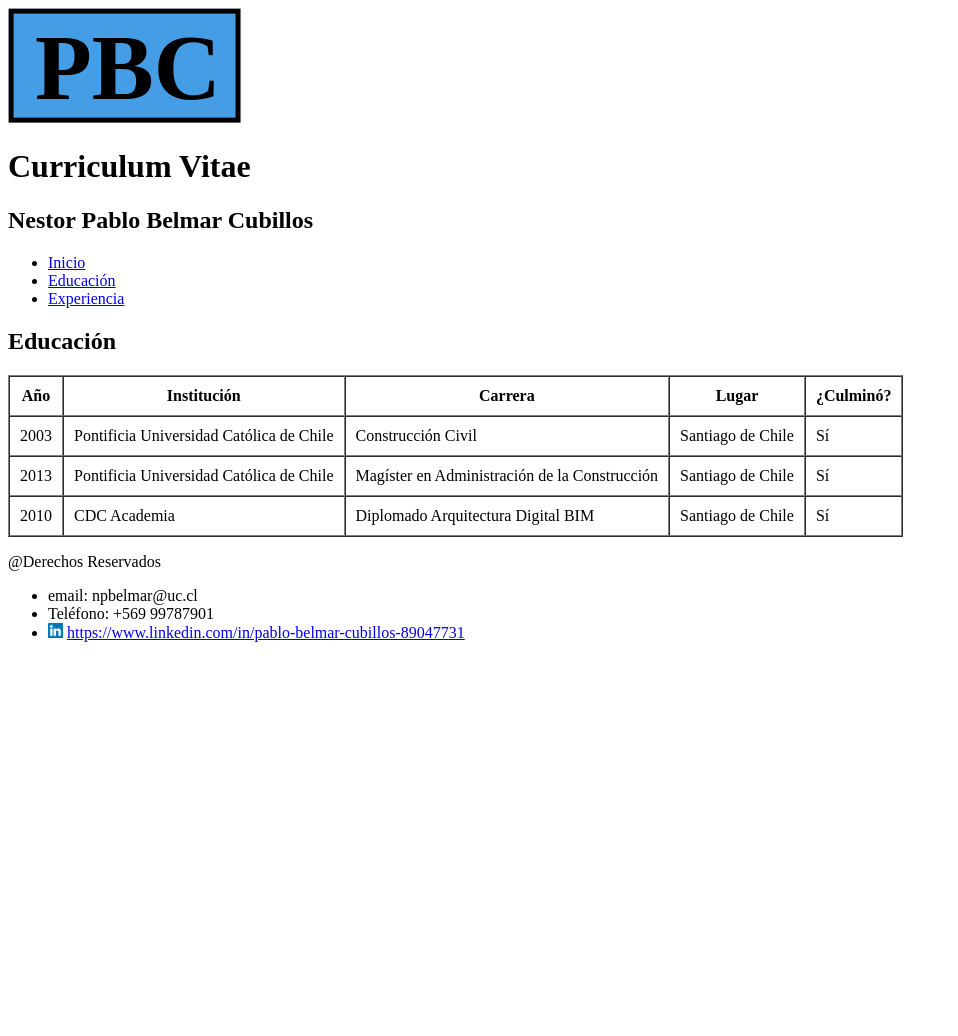
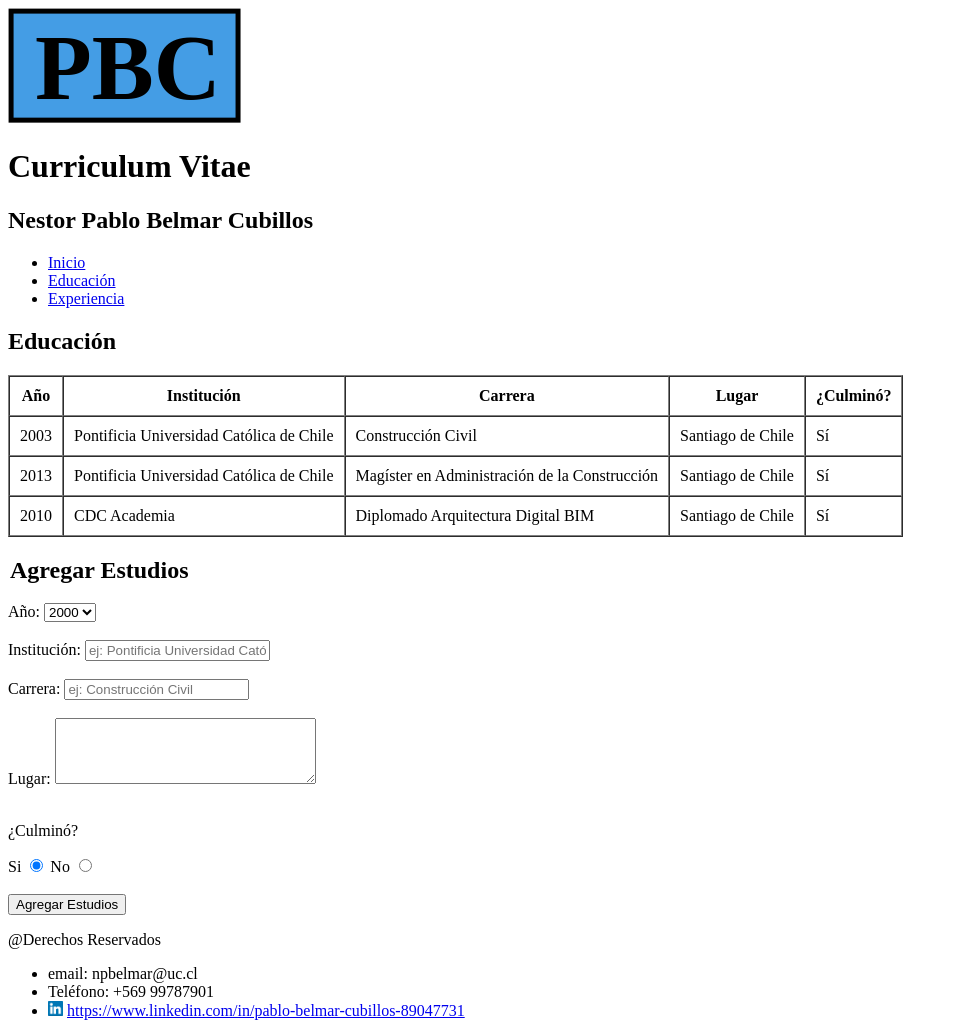
Before and after one commit to npbelmar/Fundamentos-HTML, a plain HTML site: page Final_Fund_HTML/educacion.html in a window 1280 px wide. Shown: the whole page, without its empty margins (0-958 px from the left). Before the commit the page ends 800 px from the top, so only its background shows below. Drawn offline with Linux system fonts and the light colour scheme.

Commit message:
educación
página educacion.html lista

```diff
--- a/Final_Fund_HTML/educacion.html
+++ b/Final_Fund_HTML/educacion.html
@@ -61,7 +61,45 @@
         </thead>
       </table>
     </section>
+    <section>
+      <form >
+        <legend><h2>Agregar Estudios</h2></legend>
+        <label for="anio">Año:</label>
+        <select class="" name="" id="anio">
+          <option>2000</option>
+          <option>2001</option>
+          <option>2002</option>
+          <option>2003</option>
+          <option>2004</option>
+          <option>2005</option>
+          <option>2006</option>
+          <option>2007</option>
+          <option>2008</option>
+          <option>2009</option>
+          <option>2010</option>
+          <option>2011</option>
+          <option>2012</option>
+          <option>2013</option>
+          <option>2014</option>
+          <option>2015</option>
+          <option>2016</option>
+          <option>2017</option>
+        </select><br><br>
+        <label for="institucion">Institución:</label>
+        <input type="text" id="institucion" required placeholder="ej: Pontificia Universidad Católica de Chile"><br><br>
+        <label for="carrera">Carrera:</label>
+        <input type="text" id="carrera" placeholder="ej: Construcción Civil"><br><br>
+        <label for="lugar">Lugar:</label>
+        <textarea name="name" id="lugar" rows="4" cols="30"></textarea><br><br>
+        <p>¿Culminó?</p>
+        <label for="si">Si</label>
+        <input type="radio" name="sino" value="Si" id="si"checked>
+        <label for="no">No</label>
+        <input type="radio" name="sino" value="No"id="no"><br><br>
+        <input type="submit" name="enviar" value="Agregar Estudios">
 
+      </form>
+    </section>
     <footer>
       <p>@Derechos Reservados</p>
       <ul>
```
